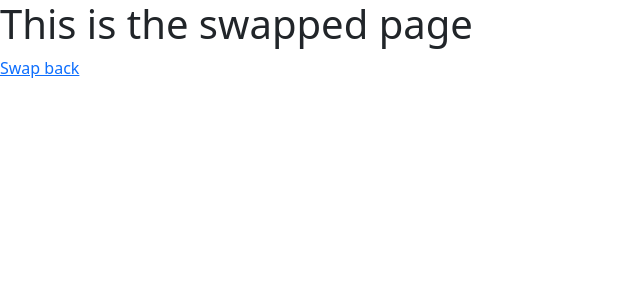
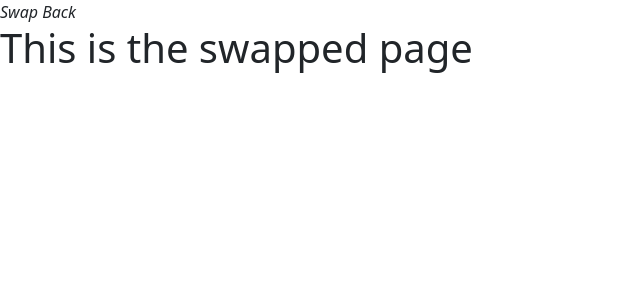
Before and after one commit to lkadin/coup_htmx, a FastAPI app: page /swapped in a window 1280 px wide. Shown: the top 300 px of the page, without its empty margins (0-640 px from the left). Run offline with FastAPI, Linux system fonts and the light colour scheme; some libraries are stand-ins or nearby versions.

Commit message:
Moved the div

```diff
--- a/templates/index.html
+++ b/templates/index.html
@@ -5,12 +5,12 @@
     <title>Main</title>
     <link href="https://cdn.jsdelivr.net/npm/bootstrap@5.0.0-beta1/dist/css/bootstrap.min.css" rel="stylesheet"
         integrity="sha384-giJF6kkoqNQ00vy+HMDP7azOuL0xtbfIcaT9wjKHr8RbDVddVHyTfAAsrekwKmP1" crossorigin="anonymous">
-    <!-- HTMX -->
     <script src="https://unpkg.com/htmx.org@1.5.0"></script>
 </head>
-<h1>This is the main page</h1>
 
-<a hx-get="/swapped" hx-swap="outerHTML swap:.5s" class="fade-me-out"><i class="fas fa-plus-circle"></i> Swap Page</a>
+<div id="swap" hx-get="/swapped" hx-target="#swap"><i>Swap Page</i>
+    <h1>This is the main page</h1>
+</div>
 
 <br>
 
--- a/templates/swapped.html
+++ b/templates/swapped.html
@@ -1,4 +1,3 @@
-
 <!DOCTYPE html>
 <html lang="en">
 
@@ -8,8 +7,9 @@
         integrity="sha384-giJF6kkoqNQ00vy+HMDP7azOuL0xtbfIcaT9wjKHr8RbDVddVHyTfAAsrekwKmP1" crossorigin="anonymous">
     <script src="https://unpkg.com/htmx.org@1.5.0"></script>
 </head>
-<h1>This is the swapped page</h1>
 
-<a hx-get="/" hx-swap="outerHTML swap:.5s" class="fade-me-out"><i class="fas fa-plus-circle"></i> Swap
-    back</a>
+<div id = "swap" hx-get="/" hx-target="#swap"><i>Swap Back</i>
+    <h1>This is the swapped page</h1>
+</div>
+
 </html>
```
